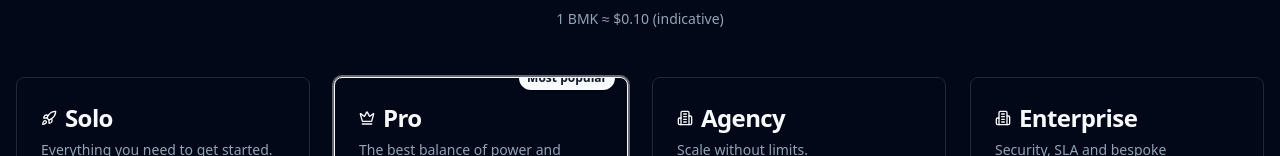
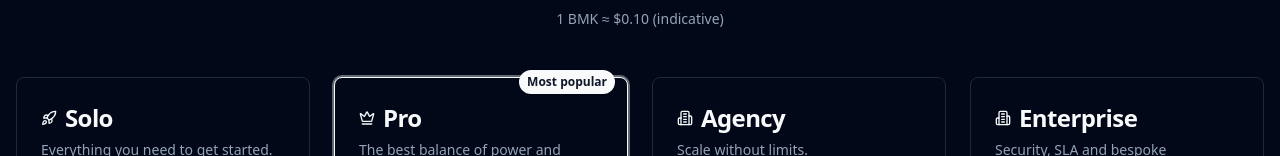
Before and after one commit to siriusaisolution-1/brandmateai, a Next.js app: page /pricing in a window 1280 px wide. Shown: the part 216-372 px from the top of the page. Built offline with nearby package versions, Linux system fonts and the light colour scheme; no server answers; what reactfire would draw is missing.

Commit message:
fix: unclip pro plan badge (#51)

```diff
--- a/src/app/(app)/app/pricing/page.tsx
+++ b/src/app/(app)/app/pricing/page.tsx
@@ -1,5 +1,3 @@
-import PricingPage from "@/components/pricing/pricing-page";
-
 export default function AppPricingRoute() {
   return <PricingPage variant="app" />;
 }
--- a/src/app/(marketing)/pricing/page.tsx
+++ b/src/app/(marketing)/pricing/page.tsx
@@ -8,5 +8,5 @@ export const metadata = {
 };
 
 export default function MarketingPricingRoute() {
-  return <PricingPage />; // marketing varijanta se rešava kroz layout/header
+  return <PricingPage />;
 }
--- a/src/components/pricing/pricing-page.tsx
+++ b/src/components/pricing/pricing-page.tsx
@@ -79,12 +79,7 @@ const PLANS: Plan[] = [
     tagline: "Security, SLA and bespoke integrations.",
     bestFor: "Enterprises and large organizations",
     outputs: ["Tailored BMK allowances", "Dedicated AI pipelines", "Private content deployments"],
-    features: [
-      "Custom BMK quotas",
-      "Dedicated Customer Success",
-      "Advanced security & SSO",
-      "Priority SLA, private models",
-    ],
+    features: ["Custom BMK quotas", "Dedicated Customer Success", "Advanced security & SSO", "Priority SLA, private models"],
     ctaLabel: "Contact Sales",
     ctaHref: ENTERPRISE_CONTACT_URL,
   },
@@ -129,13 +124,13 @@ export default function PricingPage({ variant = "marketing" }: PricingPageProps)
           {PLANS.map((plan) => (
             <Card
               key={plan.id}
-              className={`relative flex flex-col overflow-hidden ${
-                plan.highlight ? "border-primary ring-2 ring-primary/40" : ""
+              className={`relative flex flex-col ${
+                plan.highlight ? "border-primary ring-2 ring-primary/40 overflow-visible" : "overflow-hidden"
               }`}
             >
               {plan.highlight && (
                 <span
-                  className="absolute -top-3 right-3 rounded-full bg-primary px-2 py-1 text-xs font-semibold text-primary-foreground shadow"
+                  className="absolute -top-2 right-3 z-10 rounded-full bg-primary px-2 py-1 text-xs font-semibold text-primary-foreground shadow"
                   data-testid="plan-pro-badge"
                 >
                   Most popular
@@ -189,11 +184,7 @@ export default function PricingPage({ variant = "marketing" }: PricingPageProps)
               </CardContent>
 
               <CardFooter>
-                <Button
-                  asChild
-                  className="w-full"
-                  variant={plan.id === "enterprise" ? "secondary" : "default"}
-                >
+                <Button asChild className="w-full" variant={plan.id === "enterprise" ? "secondary" : "default"}>
                   <Link href={plan.ctaHref}>{plan.ctaLabel}</Link>
                 </Button>
               </CardFooter>
```
